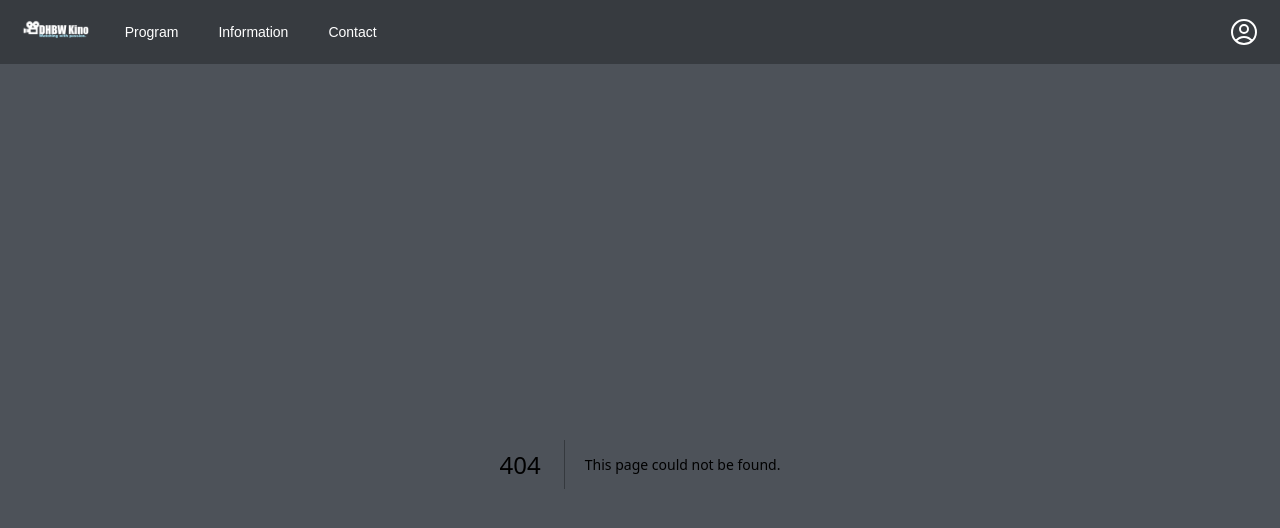
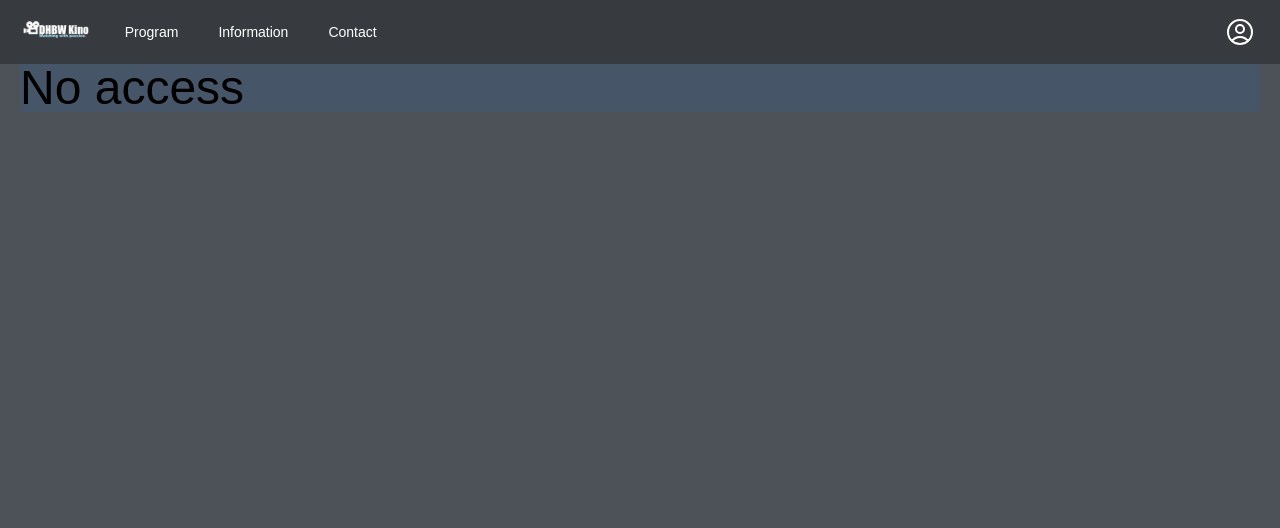
Before and after one commit to rickertmar/KinoticketFrontend, a Next.js app in the folder nextjs-blog/: page /admin in a window 1280 px wide. Before the commit this address had no page. Shown: the top 528 px of the page. Built offline with nearby package versions, Linux system fonts and the light colour scheme.

Commit message:
Rolepermissions. Init for Admin and Employeepage

```diff
--- a/nextjs-blog/components/layout.js
+++ b/nextjs-blog/components/layout.js
@@ -2,17 +2,26 @@ import Navbar from '../components/navbar';
 import { useState, useEffect } from 'react';
 import Cookies from 'js-cookie';
 
-
+async function parseJwt(token) {
+  if (!token) { return; }
+  const base64Url = token.split('.')[1];
+  const base64 = base64Url.replace('-', '+').replace('_', '/');
+  return JSON.parse(window.atob(base64));
+}
 
 export default function Layout({ children }) {
   const [isAuthenticated, setIsAuthenticated] = useState(false);
+  const [role, setRole] = useState('')
     useEffect(() => {
-      const authToken = Cookies.get('access_token')/* Logic to check if the user is authenticated, e.g., from a cookie */;
-      if (authToken) {
+      const authToken = Cookies.get('access_token');
+      if(authToken){
         setIsAuthenticated(true);
+        const jwt = parseJwt(authToken)
+        setRole(jwt.ROLE)
       }else{
         setIsAuthenticated(false)
       }
+
     })
 
   return (
--- a/nextjs-blog/components/loginDialogue.js
+++ b/nextjs-blog/components/loginDialogue.js
@@ -23,8 +23,6 @@ export default function LoginDialouge({ open, setOpen }) {
     e.preventDefault();
     setSending(true);
     setCredentials(true);
-
-    // Make API request to authenticate
       axios.post('/api/auth/authenticate', {email, password}, {headers:{ 'Content-Type': 'application/json'}})
       .then(function (response){
         const { access_token, refresh_token } = response.data;
@@ -33,9 +31,9 @@ export default function LoginDialouge({ open, setOpen }) {
         setOpen(false)
         setCredentials(true)
         setSending(false)
-        router.push('/profile'); // Redirect to dashboard
         setEmail("")
         setPassword("")
+        router.reload()
       })
       .catch(function (error){
         setCredentials(false);
--- a/nextjs-blog/components/navbar.js
+++ b/nextjs-blog/components/navbar.js
@@ -74,14 +74,14 @@ export default function Navbar({isAuthenticated}) {
               </div>
             </div>
             {!isAuthenticated?
-              <button className='relative ml-2' onClick={() => setIsOpen(true)}>
+              <button className='relative ml-2 p-1' onClick={() => setIsOpen(true)}>
                 <UserCircleIcon className='h-8 w-8 text-white'/>
               </button>
               :
               <Menu as="div" className="relative ml-3">
                   <div>
-                    <Menu.Button className="relative ml-2">
-                      <UserCircleIcon className='h-8 w-8 text-white'/>
+                    <Menu.Button className="relative mt-[4px] p-1 bg-primary-40 rounded-xl">
+                      <UserCircleIcon className='h-8 w-8 text-accent-50  '/>
                     </Menu.Button>
                   </div>
                   <Transition
@@ -97,7 +97,7 @@ export default function Navbar({isAuthenticated}) {
                       <Menu.Item>
                         {({ active }) => (
                           <Link
-                            href="/profile"
+                            href="/user/profile"
                             className={classNames(active ? 'bg-gray-100' : '', 'block px-4 py-2 text-sm text-gray-700')}
                           >
                             Your Profile
@@ -108,7 +108,7 @@ export default function Navbar({isAuthenticated}) {
                         {({ active }) => (
                           <Link
                             className={classNames(active ? 'bg-gray-100' : '', 'block px-4 py-2 text-sm text-gray-700')}
-                            onClick={() => Cookies.remove('access_token')}
+                            onClick={() => {Cookies.remove('access_token'); Cookies.remove('refresh_token');}}
                             href="/"
                           >
                             Sign out
--- a/nextjs-blog/next.config.js
+++ b/nextjs-blog/next.config.js
@@ -4,7 +4,8 @@ module.exports = {
           return [
             {
               source: '/api/:path*',
-              destination: 'http://kinoticket.azurewebsites.net/:path*',
+              //destination: 'http://kinoticket.azurewebsites.net/:path*',
+              destination: 'http://localhost:8080/:path*'
             },
           ];
         },
--- a/nextjs-blog/pages/_app.js
+++ b/nextjs-blog/pages/_app.js
@@ -4,23 +4,59 @@ import { useRouter } from 'next/router';
 import { useEffect, useState } from 'react';
 import Cookies from 'js-cookie';
 
+function parseJwt(token) {
+    if (!token) { return; }
+    const base64Url = token.split('.')[1];
+    const base64 = base64Url.replace('-', '+').replace('_', '/');
+    return JSON.parse(window.atob(base64));
+  }
 export default function MyApp({ Component, pageProps }) {
     const router = useRouter();
     const [isAuthenticated, setIsAuthenticated] = useState(false);
-
+    const [role, setRole] = useState('');
+    const [isLoad, setIsLoad] = useState('true');
   // Check if the user is authenticated when navigating to the profile page
     useEffect(() => {
-        if (router.pathname === '/profile') {
-        const authToken = Cookies.get('access_token')/* Logic to check if the user is authenticated, e.g., from a cookie */;
-        if (!authToken) {
-            router.push('/'); // Redirect to login page if not authenticated
-        } else {
-            setIsAuthenticated(true);
+        const authjwt = parseJwt(Cookies.get('access_token'));
+        const refreshjwt = parseJwt(Cookies.get('refresh_token'));
+        console.log(authjwt)
+        if(authjwt !== undefined){
+            setIsLoad(false)
+            if(authjwt.exp*1000 > Date.now()){
+                setIsAuthenticated(true)
+                setRole(authjwt.ROLE)
+            }else{
+                if(refreshjwt.exp*1000 > Date.now()){
+                    axios.defaults.headers.common['Authorization'] = `Bearer ${authToken}`;
+                    axios.post('/api/auth/refresh-token', {headers:{ 'Content-Type': 'application/json'}})
+                    .then(function (response){
+                        const { access_token, refresh_token } = response.data;
+                        Cookies.set('access_token', access_token)
+                        Cookies.set('refresh_token', refresh_token)
+                        setIsAuthenticated(true)
+                        setRole(authjwt.ROLE)
+                        router.push("/user/profile")
+                        }
+                    )
+                    .catch(function (error){
+                    console.error('Error:', error);
+                        }
+                    )
+                }else{
+                    Cookies.remove('access_token');
+                    Cookies.remove('refresh_token');
+                    setIsAuthenticated(false);
+                    setRole('')
+                }
+            }
+        }else{
+            setIsLoad(true)
         }
-        }
-    }, [router.pathname]);
+
+    }, []);
+
     return(
         <Layout>
-            <Component isAuthenticated={isAuthenticated}{...pageProps} />
+            <Component isAuthenticated={isAuthenticated} role={role} loading={isLoad} {...pageProps} />
         </Layout>
     ) }
--- /dev/null
+++ b/nextjs-blog/pages/admin/dashboard.js
@@ -0,0 +1,7 @@
+export default function dashboard(){
+    return(
+        <div>
+            <p className="text-white text-4xl">Dashboard</p>
+        </div>
+    )
+}
--- /dev/null
+++ b/nextjs-blog/pages/admin/index.js
@@ -0,0 +1,31 @@
+import { useRouter } from 'next/router';
+import { useEffect } from 'react';
+
+export default function admin({isAuthenticated, role, loading}){
+    const router = useRouter();
+    useEffect(()=>{
+        console.log(isAuthenticated, role)
+        if(!loading){
+            if(isAuthenticated && role === "ADMIN"){
+
+            }else{
+                router.push("/")
+            }
+        }
+
+    })
+    return(
+        <div>
+            {isAuthenticated && role === "ADMIN"?
+            <div>
+                <p className="text-xl text-white">Hallo Admin</p>
+            </div>
+            :
+            <div className='bg-slate-600'>
+                <p className='text-5xl text-black'>No access</p>
+            </div>
+            }
+
+        </div>
+    )
+}
--- /dev/null
+++ b/nextjs-blog/pages/employee/index.js
@@ -0,0 +1,7 @@
+export default function employee(){
+    return(
+        <div>
+            <p className="text-white text-4xl">Hello Worker</p>
+        </div>
+    )
+}
--- a/nextjs-blog/pages/index.js
+++ b/nextjs-blog/pages/index.js
@@ -146,7 +146,7 @@ const movies = [
 
 export default function Example() {
   return (
-      <div className="flex flex-col justify-center items-center">
+      <div className="flex flex-col justify-center items-center pb-10">
       <h1 className='w-fit text-white font-semibold text-4xl mt-10'> OUR MOVIE COLLECTION</h1>
         <div className="mt-6 gap-y-10 gap-x-6 flex flex-row flex-shrink-0 flex-wrap w-[18rem] md:w-[38rem] lg:w-[57rem] xl:w-[77rem]">
 
--- a/nextjs-blog/pages/signup.js
+++ b/nextjs-blog/pages/signup.js
@@ -24,7 +24,7 @@ export default function signup(){
           Cookies.set('access_token', access_token)
           Cookies.set('refresh_token', refresh_token)
           setSending(false)
-          router.push('/profile');
+          router.push('/user/profile');
         })
         .catch(function (error){
           setSending(false);
--- a/nextjs-blog/pages/profile.js
+++ b/nextjs-blog/pages/user/profile.js
@@ -39,7 +39,7 @@ function ProfilePage() {
 
   return (
     <div>
-      <h1>User Profile</h1>
+      <h1 className='text-white'>User Profile</h1>
       {userData ? (
         <div className='text-white'>
           <p>Email: {userData.email}</p>
```
Also changed, not shown: nextjs-blog/pages/movies/show/[slug].js (added).
